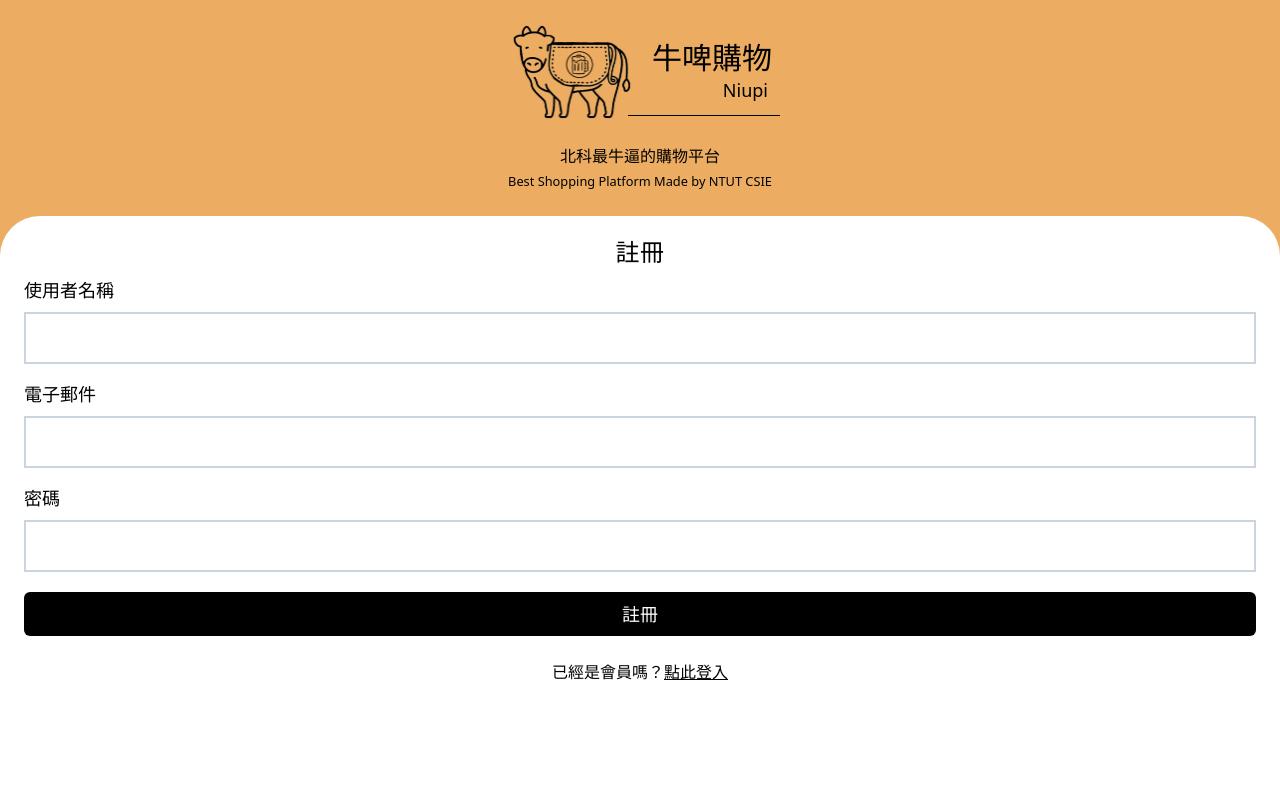
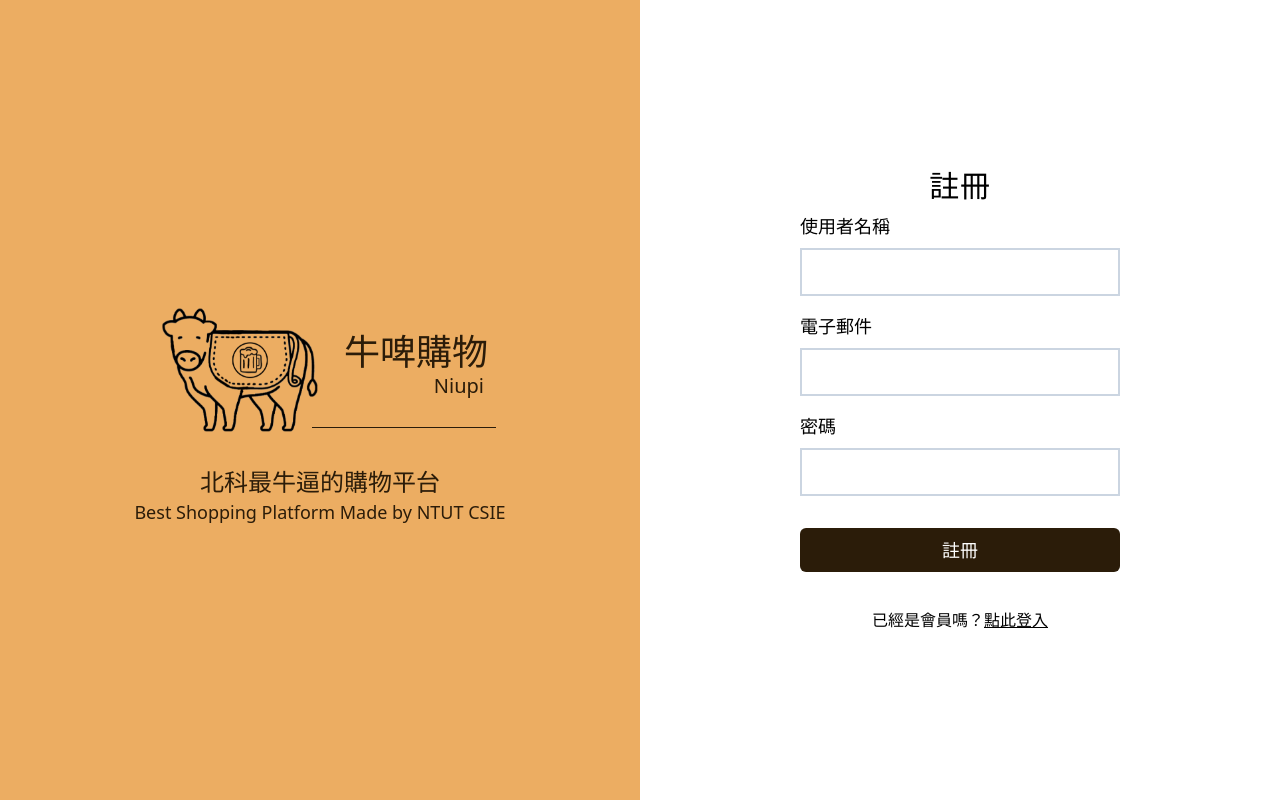
Before and after one commit to justYu2001/niupi, a Next.js app: page /signup in a window 1280 px wide. Built offline with nearby package versions, Linux system fonts and the light colour scheme.

Commit message:
feat: sign up page pc layout

```diff
--- a/src/pages/signup.tsx
+++ b/src/pages/signup.tsx
@@ -11,10 +11,43 @@ const SignUp: NextPage = () => {
                 <link rel="icon" href="/favicon.ico" />
             </Head>
 
-            <div className="flex h-full flex-col bg-indian-yellow">
-                <header className="text-black">
+            <div className="flex h-full flex-col bg-indian-yellow md:h-screen md:flex-row">
+                <header className="min-w-fit self-center text-black md:flex-1">
+                    <Link href="/" legacyBehavior>
+                        <a>
+                            <Logo />
+                        </a>
+                    </Link>
+                    <div className="text-center text-black">
+                        <p className="md:text-2xl">北科最牛逼的購物平台</p>
+                        <small className="md:text-lg">
+                            Best Shopping Platform Made by NTUT CSIE
+                        </small>
+                    </div>
+                </header>
+
+                <main className="mt-6 flex-1 rounded-t-[2.5rem] bg-white py-5 px-6 md:m-0 md:flex md:flex-col md:justify-center md:rounded-none md:p-0">
+                    <div className="md:px-40">
+                        <Form />
+                        <Link href="/signin">
+                            <p className="mt-1 text-center">
+                                已經是會員嗎？
+                                <span className="underline">點此登入</span>
+                            </p>
+                        </Link>
+                    </div>
+                </main>
+            </div>
+        </>
+    );
+};
+
+export default SignUp;
+
+function Logo() {
+    return (
         <div className="flex items-center justify-center">
-                        <div className="relative h-36 w-36">
+            <div className="relative h-36 w-36 md:h-48 md:w-48">
                 <Image
                     src="/images/niupi-logo-black.png"
                     layout="fill"
@@ -22,20 +55,19 @@ const SignUp: NextPage = () => {
                     alt="logo"
                 />
             </div>
-                        <div className="relative px-2 py-4 text-right leading-none">
-                            <h1 className="text-3xl">牛啤購物</h1>
-                            <small className="px-1 text-lg">Niupi</small>
-                            <div className="absolute -left-4 right-0 bottom-1 block border-t border-black"></div>
+            <div className="relative px-2 py-4 text-right leading-none text-black md:pb-8 md:pt-6">
+                <h1 className="text-3xl md:text-4xl">牛啤購物</h1>
+                <small className="px-1 text-lg md:mt-1 md:text-xl">Niupi</small>
+                <div className="absolute -left-4 right-0 bottom-1 block border-t border-black md:-left-6"></div>
             </div>
         </div>
-                    <div className="text-center">
-                        <p>北科最牛逼的購物平台</p>
-                        <small>Best Shopping Platform Made by NTUT CSIE</small>
-                    </div>
-                </header>
+    );
+}
 
-                <main className="mt-6 flex-1 rounded-t-[2.5rem] bg-white py-5 px-6">
-                    <h2 className="text-center text-2xl font-medium tracking-wide">
+function Form() {
+    return (
+        <>
+            <h2 className="text-center text-2xl font-medium tracking-wide md:text-3xl">
                 註冊
             </h2>
             <form action="" className="flex flex-col pb-2">
@@ -44,24 +76,14 @@ const SignUp: NextPage = () => {
                 <Input id="password" filedName="密碼" />
                 <button
                     type="submit"
-                            className="my-3 rounded-md bg-black py-2 text-lg text-white"
+                    className="my-3 rounded-md bg-black py-2 text-lg text-white md:my-6"
                 >
                     註冊
                 </button>
             </form>
-                    <Link href="/signin">
-                        <p className="mt-1 text-center">
-                            已經是會員嗎？
-                            <span className="underline">點此登入</span>
-                        </p>
-                    </Link>
-                </main>
-            </div>
         </>
     );
-};
-
-export default SignUp;
+}
 
 interface InputProps {
     filedName: string;
@@ -77,7 +99,8 @@ function Input({ filedName, id }: InputProps) {
             <input
                 type="text"
                 id={id}
-                className="mb-2 border-2 border-slate-300 p-2 text-2xl outline-none transition-all duration-300 focus:border-indian-yellow"
+                autoComplete="off"
+                className="mb-2 border-2 border-slate-300 p-2 text-xl outline-none transition-all duration-300 focus:border-indian-yellow"
             />
         </>
     );
--- a/tailwind.config.cjs
+++ b/tailwind.config.cjs
@@ -4,6 +4,7 @@ module.exports = {
     theme: {
         extend: {
             colors: {
+                black: "#2b1c09",
                 "indian-yellow": "#ecad62",
             },
         },
```
Lines whose indentation alone changed are shown as unchanged.
